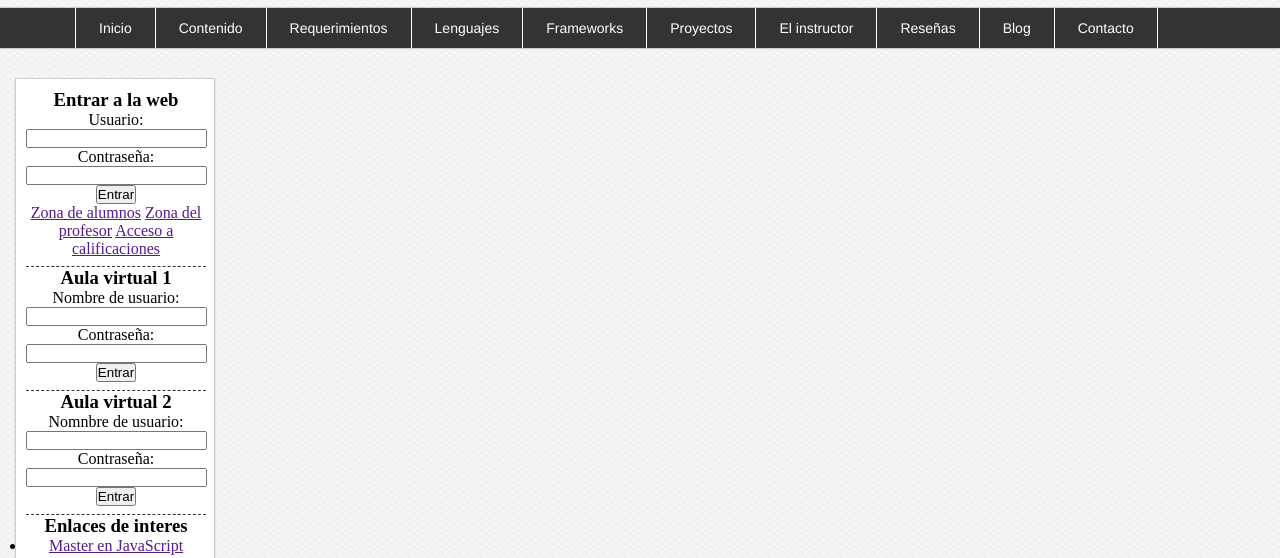
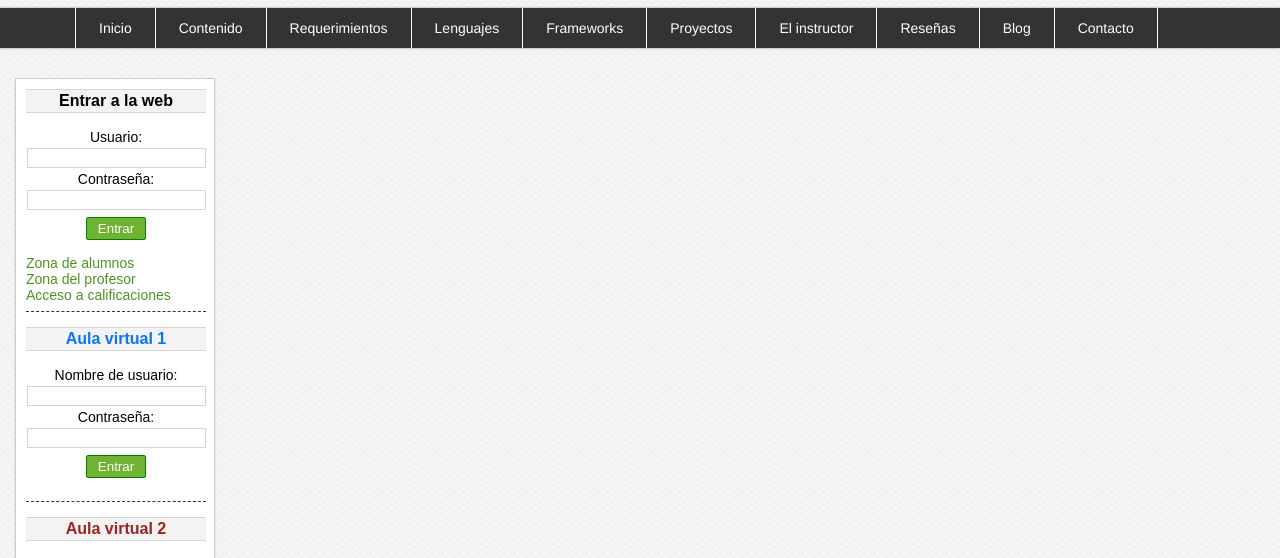
Before and after one commit to dcuevas24/class-project-01, a plain HTML site: page index.html in a window 1280 px wide. Shown: the part 242-800 px from the top of the page. Drawn offline with Linux system fonts and the light colour scheme.

Commit message:
Barra lateral terminada

```diff
--- a/css/styles.css
+++ b/css/styles.css
@@ -116,23 +116,97 @@ body {
   min-height: 1100px;
   margin: 0 auto;
 }
-.aside {
+.aside,
+.sentence {
   width: 200px;
   float: left;
+  clear: both;
   margin-top: 30px;
   padding: 10px;
   border: 1px solid #ccc;
   text-align: center;
   background-color: white;
   box-shadow: 0 2px 2px #ccc;
-  font-family: sans-serif Arial, Helvetica;
+  font-family: sans-serif, Arial, Helvetica;
 }
 .aside .widget {
   width: 180px;
-  margin: 0 auto;
+  margin: 0 auto 15px;
   padding-bottom: 8px;
   border-bottom: 1px dashed #333333;
 }
 .aside .widget:last-child {
   margin-bottom: 20px;
 }
+.widget h3 {
+  padding: 2px 0;
+  border: 1px solid #d4d4d4;
+  border-left: none;
+  border-right: none;
+  font-size: 16px;
+  background-color: #f2f3f2;
+}
+.red {
+  color: #9b2422;
+}
+.blue {
+  color: #0c73f2;
+}
+.login form {
+  margin: 15px 0 15px;
+}
+.login form span {
+  font-size: 14px;
+}
+input[type="text"],
+input[type="password"] {
+  height: 20px;
+  margin: 2px 0;
+  border: 1px solid #d4d4d4;
+  box-shadow: 0px 0px 2px #ccc inside;
+  outline: none;
+}
+input[type="text"]:focus,
+input[type="password"]:focus {
+  border: 1px solid #70b231;
+  color: black;
+}
+input[type="submit"] {
+  width: 60px;
+  margin-top: 5px;
+  padding: 3px;
+  border: 1px solid green;
+  border-radius: 2px;
+  color: white;
+  background-color: #70b231;
+  cursor: pointer;
+  outline: none;
+}
+input[type="submit"]:hover {
+  box-shadow: 0 0 2px gray;
+}
+input[type="submit"]:active {
+  box-shadow: 0 0 3px gray inset;
+  text-shadow: 0 0 1px #ccc;
+}
+.widget a,
+.sentence a {
+  display: block;
+  font-size: 14px;
+  text-align: left;
+  text-decoration: none;
+  color: #529125;
+}
+.widget a:hover,
+.sentence a:hover {
+  color: #285616;
+}
+.widget li {
+  margin: 8px 0 5px 20px;
+  list-style: square;
+}
+.sentence {
+  padding: 10px;
+  text-align: left;
+  font-size: 14px;
+}
--- a/index.html
+++ b/index.html
@@ -66,7 +66,7 @@
           <a href="">Acceso a calificaciones</a>
         </div>
         <div class="login widget">
-          <h3>Aula virtual 1</h3>
+          <h3 class="blue">Aula virtual 1</h3>
           <form action="">
             <label for="name">
               <span>Nombre de usuario:</span>
@@ -80,7 +80,7 @@
           </form>
         </div>
         <div class="login widget">
-          <h3>Aula virtual 2</h3>
+          <h3 class="red">Aula virtual 2</h3>
           <form action="">
             <label for="name">
               <span>Nomnbre de usuario:</span>
@@ -104,6 +104,10 @@
           </ul>
         </div>
       </aside>
+      <aside class="sentence">
+        Lorem ipsum dolor sit amet, consectetur adipisicing elit. Laboriosam
+        <a href="#">Leer más frases</a>
+      </aside>
     </section>
   </body>
 </html>
```
